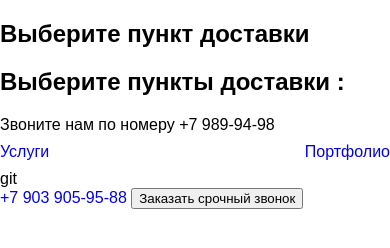
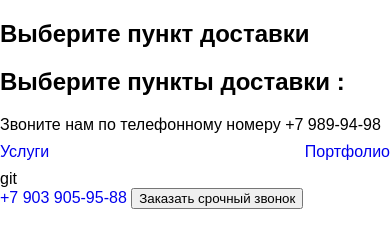
Before and after one commit to didarorazow/new-repository, a plain HTML site: page index.html in a window 390 px wide. Drawn offline with nearby package versions, Linux system fonts and the light colour scheme.

Commit message:
new phone contacts

```diff
--- a/index.html
+++ b/index.html
@@ -6,7 +6,7 @@
     <title>Али-Экспресс — официальный сайт</title>
     <h2>Выберите пункт доставки</h2>
     <h2>Выберите пункты доставки : </h2>
-    <div>Звоните нам по номеру +7 989-94-98</div>
+    <div>Звоните нам по телефонному номеру +7 989-94-98</div>
     <link rel='stylesheet' type='text/css' media='screen' href='css/main.css'>
     <script src='js/jquery-3.6.0.min.js'></script>
     <script src='js/main.js'></script>
```
